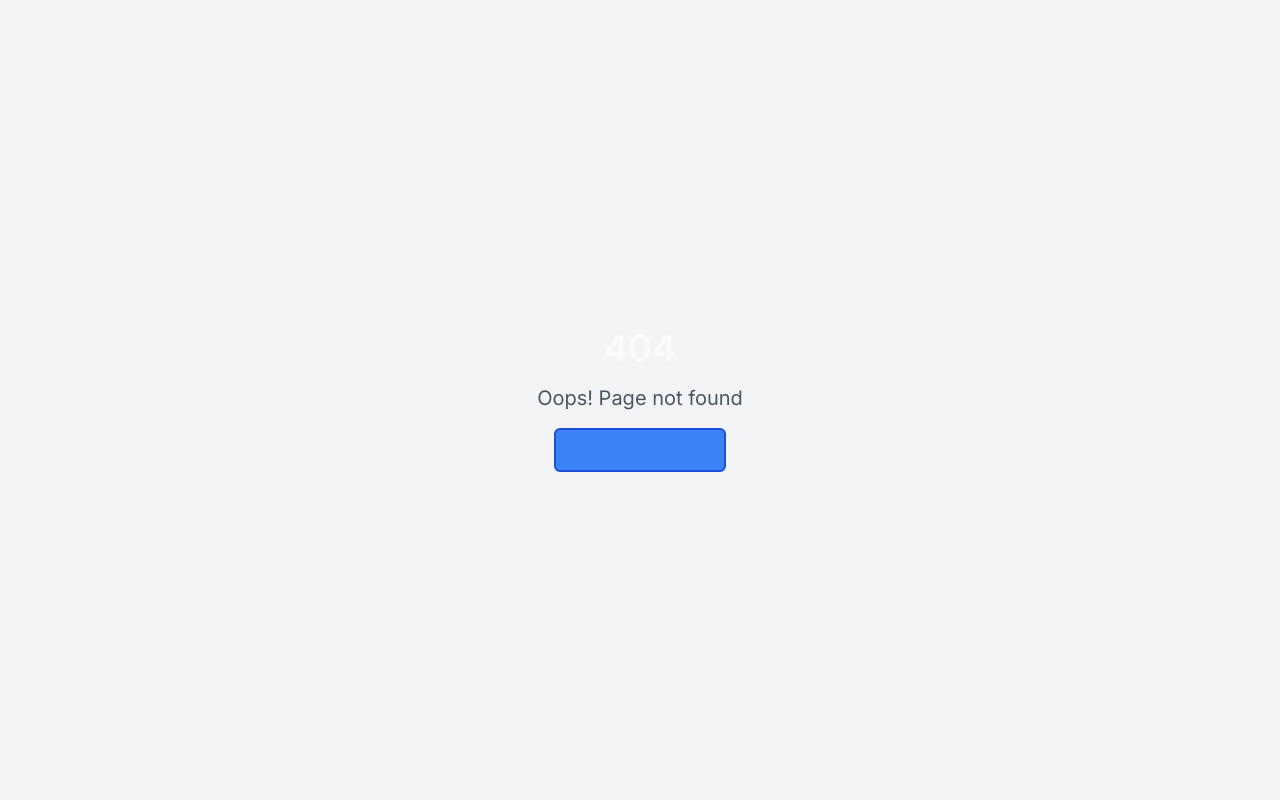
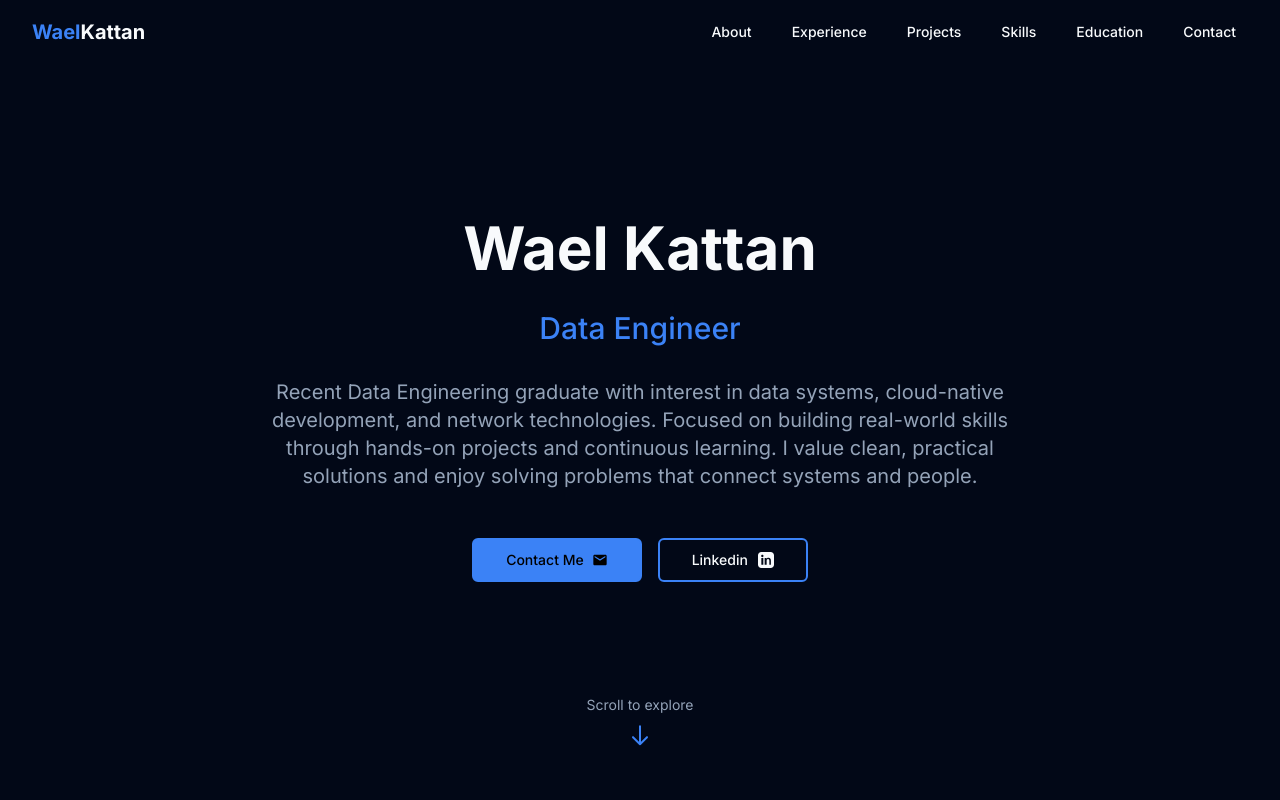
Before and after one commit to wkn00/wkn00, a React (Vite) app: page / in a window 1280 px wide. Before the commit this address had no page. Shown: the top 800 px of the page. Built offline with nearby package versions, Linux system fonts and the light colour scheme.

Commit message:
fixed for new domain

```diff
--- a/package.json
+++ b/package.json
@@ -4,7 +4,7 @@
   "version": "0.0.0",
   "type": "module",
   "scripts": {
-    "homepage": "https://wkn00.github.io/wkn00",
+    "homepage": "https://waelkattan.no/",
     "predeploy": "npm run build",
     "deploy": "gh-pages -d dist",
     "dev": "vite",
--- a/src/App.tsx
+++ b/src/App.tsx
@@ -15,7 +15,7 @@ const App = () => (
       <Sonner />
       <BrowserRouter>
         <Routes>
-          <Route path="/wkn00" element={<Index />} />
+          <Route path="/" element={<Index />} />
           {/* ADD ALL CUSTOM ROUTES ABOVE THE CATCH-ALL "*" ROUTE */}
           <Route path="*" element={<NotFound />} />
         </Routes>
--- a/vite.config.ts
+++ b/vite.config.ts
@@ -4,7 +4,7 @@ import path from "path";
 import { componentTagger } from "lovable-tagger";
 
 export default defineConfig(({ mode }) => ({
-  base: "/wkn00/",
+  base: "/",
   server: {
     host: "::",
     port: 8080,
```
Also changed, not shown: 1 other file (tests, documents, lock files or other folders).
